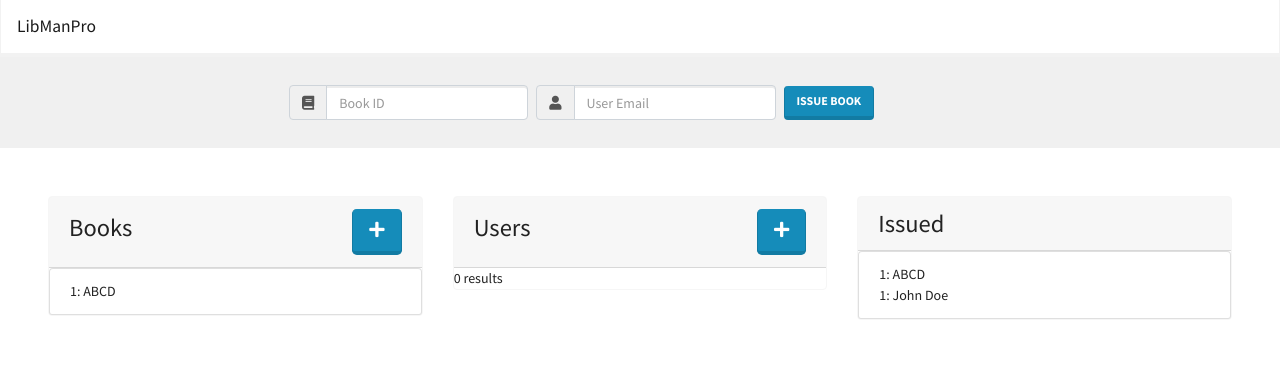
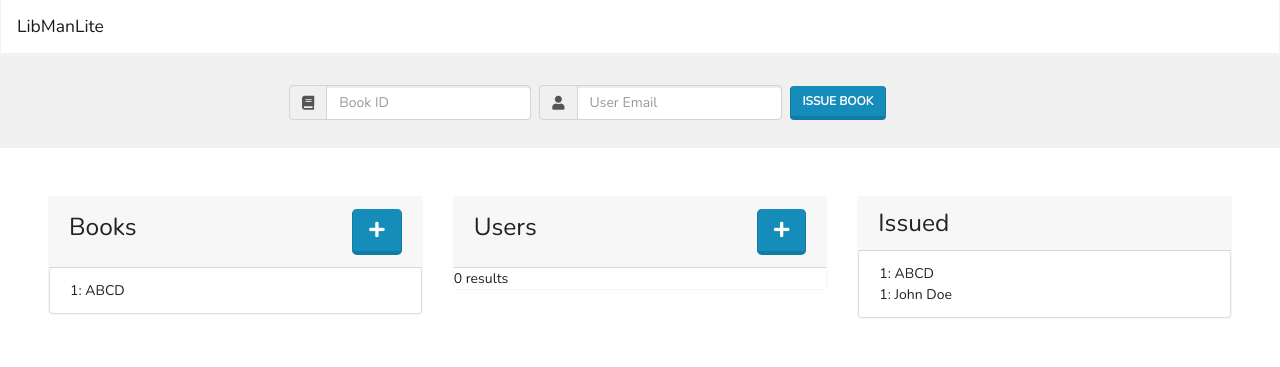
Before and after one commit to Wiz-Amit/libMan, a PHP site: page /v1/index.php in a window 1280 px wide. Shown: the top 367 px of the page. Run offline with PHP 8.4, Linux system fonts and the light colour scheme; data that the repository does not hold is empty; some libraries are stand-ins or nearby versions.

Commit message:
route and style modifications

```diff
--- a/index.php
+++ b/index.php
@@ -1 +1,3 @@
-<?php include("./v1/index.php") ?>
+<script>
+    document.onload = window.location = window.location + "/v1";
+</script>
--- a/style.css
+++ b/style.css
@@ -1,3 +1,9 @@
+@import 'https://fonts.googleapis.com/css?family=Nunito&display=swap';
+
+body {
+    font-family: 'Nunito', 'Segoe UI', sans-serif;
+}
+
 .card-header {
     display: flex;
     justify-content: space-between;
--- a/v1/index.php
+++ b/v1/index.php
@@ -5,7 +5,7 @@
   <meta charset="UTF-8" />
   <meta name="viewport" content="width=device-width, initial-scale=1.0" />
   <meta http-equiv="X-UA-Compatible" content="ie=edge" />
-  <!-- <link rel="stylesheet" href="https://cdnjs.cloudflare.com/ajax/libs/twitter-bootstrap/4.3.1/css/bootstrap.min.css" /> -->
+  <link rel="stylesheet" href="https://cdnjs.cloudflare.com/ajax/libs/twitter-bootstrap/4.3.1/css/bootstrap.min.css" />
   <link rel="stylesheet" href="https://stackpath.bootstrapcdn.com/bootswatch/4.4.1/lumen/bootstrap.min.css" />
   <!-- <link rel="stylesheet" href="https://stackpath.bootstrapcdn.com/bootswatch/4.4.1/slate/bootstrap.min.css"> -->
   <link rel="stylesheet" href="https://cdnjs.cloudflare.com/ajax/libs/font-awesome/5.11.2/css/all.min.css" />
@@ -21,7 +21,7 @@ include_once("./requestHandler.php");
 <body>
   <header>
     <nav class="navbar navbar-expand-sm navbar-light bg-light">
-      <a class="navbar-brand" href="#">LibManPro</a>
+      <a class="navbar-brand" href="#">LibManLite</a>
       <button class="navbar-toggler d-lg-none" type="button" data-toggle="collapse" data-target="#collapsibleNavId" aria-controls="collapsibleNavId" aria-expanded="false" aria-label="Toggle navigation">
         <span class="navbar-toggler-icon"></span>
       </button>
```
